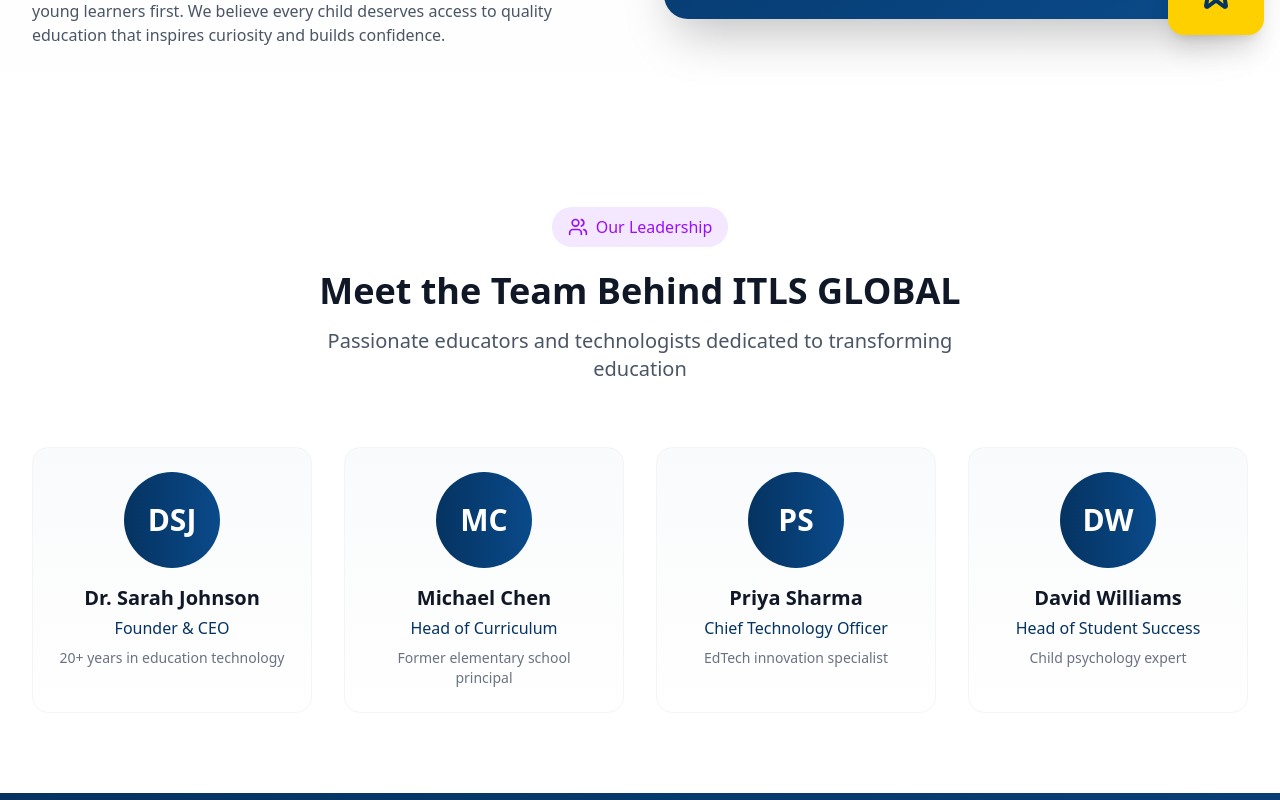
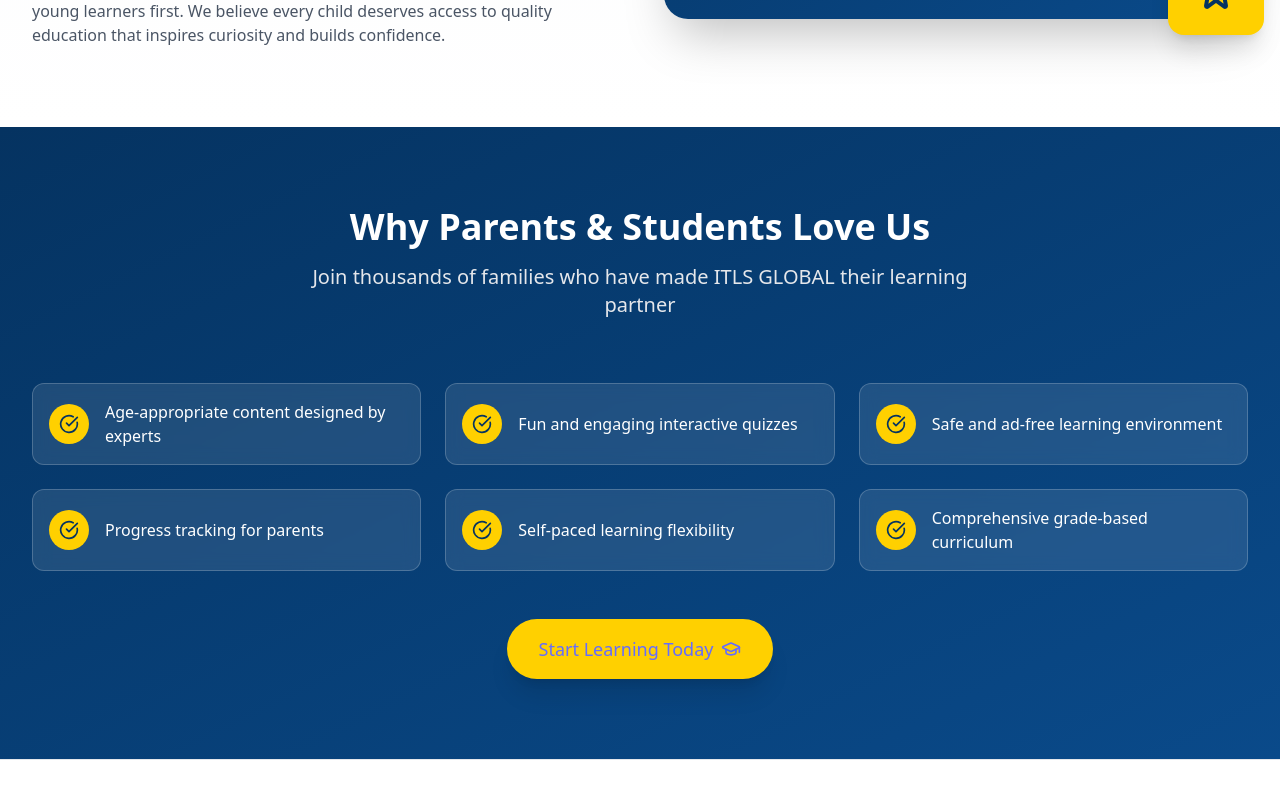
Before and after one commit to itlsglobal/Itls-global-react-ui, a React (Vite) app: page /about in a window 1280 px wide. Shown: the part 2080-2880 px from the top of the page. Built offline with nearby package versions, Linux system fonts and the light colour scheme.

Commit message:
about us page changes

```diff
--- a/src/Components/AboutPage.jsx
+++ b/src/Components/AboutPage.jsx
@@ -73,28 +73,28 @@
         }
     ];
 
-    const team = [
-        {
-            name: "Dr. Sarah Johnson",
-            role: "Founder & CEO",
-            description: "20+ years in education technology"
-        },
-        {
-            name: "Michael Chen",
-            role: "Head of Curriculum",
-            description: "Former elementary school principal"
-        },
-        {
-            name: "Priya Sharma",
-            role: "Chief Technology Officer",
-            description: "EdTech innovation specialist"
-        },
-        {
-            name: "David Williams",
-            role: "Head of Student Success",
-            description: "Child psychology expert"
-        }
-    ];
+    // const team = [
+    //     {
+    //         name: "Dr. Sarah Johnson",
+    //         role: "Founder & CEO",
+    //         description: "20+ years in education technology"
+    //     },
+    //     {
+    //         name: "Michael Chen",
+    //         role: "Head of Curriculum",
+    //         description: "Former elementary school principal"
+    //     },
+    //     {
+    //         name: "Priya Sharma",
+    //         role: "Chief Technology Officer",
+    //         description: "EdTech innovation specialist"
+    //     },
+    //     {
+    //         name: "David Williams",
+    //         role: "Head of Student Success",
+    //         description: "Child psychology expert"
+    //     }
+    // ];
 
     return (
         <div className="min-h-screen flex flex-col bg-white">
@@ -243,7 +243,7 @@
             </section>
 
             {/* Team Section */}
-            <section className="py-20 px-4 sm:px-6 lg:px-8 bg-white">
+            {/* <section className="py-20 px-4 sm:px-6 lg:px-8 bg-white">
                 <div className="max-w-7xl mx-auto">
                     <div className="text-center mb-16">
                         <div className="inline-flex items-center gap-2 px-4 py-2 bg-purple-100 rounded-full mb-6">
@@ -276,7 +276,7 @@
                         ))}
                     </div>
                 </div>
-            </section>
+            </section> */}
 
             {/* Why Choose Us */}
             <section className="py-20 px-4 sm:px-6 lg:px-8 bg-gradient-to-br from-[#053361] to-[#0a4a8a]">
```
